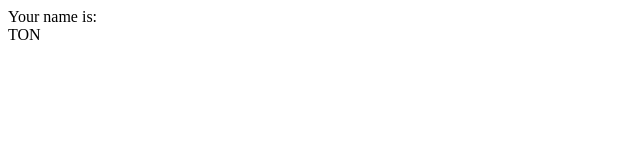
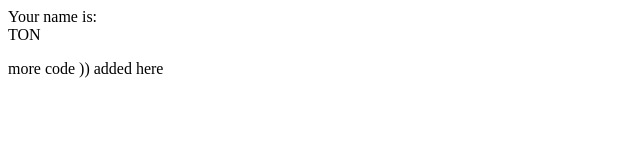
Before and after one commit to tonxxx/test_project, a plain HTML site: page index.html in a window 1280 px wide. Shown: the whole page, without its empty margins (0-640 px from the left). Drawn offline with Linux system fonts and the light colour scheme.

Commit message:
added more text
new p

```diff
--- a/index.html
+++ b/index.html
@@ -5,4 +5,5 @@
 <p>Your name is:<br>
 TON
 </p>
+    <p>more code )) added here</p>
 </body>
```
